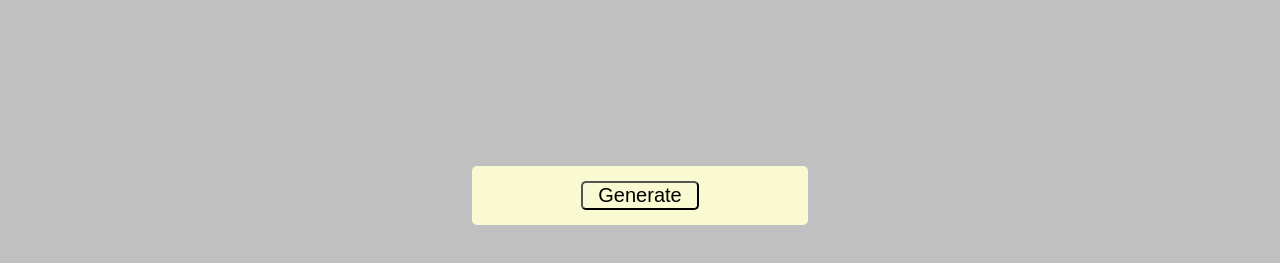
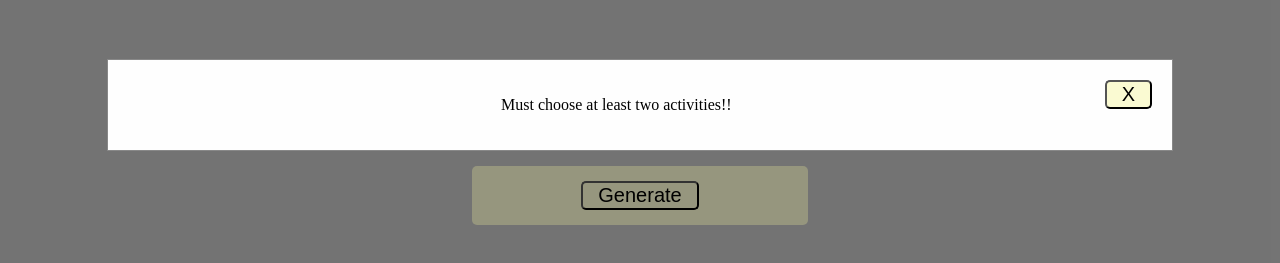
Before and after one commit to AnthonyStembreit/ADHD-Indecision-Solution, a plain HTML site: page index.html in a window 1280 px wide. Both pictures are taken after a click on the button "Generate". Shown: the part 133-396 px from the top of the page. Drawn offline with nearby package versions, Linux system fonts and the light colour scheme.

Commit message:
completed error handling with modal and user feedback

```diff
--- a/assets/generate-activities.js
+++ b/assets/generate-activities.js
@@ -32,9 +32,14 @@ generateDecision = (activities) => {
 $("#generate-decision").on("click", async e => {
     e.preventDefault();
     let activityArr = await doNotIncludeEvent()
-    if (activityArr.length < 1) {
-        $("#modal-error").text("must choose at least two activitys")
+    if (activityArr.length < 2) {
+        $("#modal").removeClass("hide")
+        $("#modal-message").text("Must choose at least two activities!!")
     } else {
         generateDecision(activityArr)
     }
 })
+$("#modal-btn").click(e => {
+    e.preventDefault();
+    $("#modal").addClass("hide")
+})
--- a/assets/style.css
+++ b/assets/style.css
@@ -5,6 +5,30 @@ body{
     background-size: cover ;
     background-position-y: center;
     background-color:silver
+}
+.hide{
+    display:none
+}
+#modal{
+    position: fixed;
+    z-index: 15;
+    left: 0;
+    top: 0;
+    right:0;
+    bottom:0;
+    overflow: auto;
+    background-color: rgb(0,0,0); /* Fallback color */
+    background-color: rgba(0,0,0,0.4);
+}
+.modal-content{
+    background-color: #fefefe;
+    margin: 15% auto;
+    padding: 20px;
+    border: 1px solid #888;
+    width: 80%;
+}
+#modal-btn{
+    float:right;
 }
 .navbar{
     padding: 10px;
--- a/index.html
+++ b/index.html
@@ -13,15 +13,20 @@
 		<a href="create.html">Activity List</a>
 	</div>
 	<main>
-        <h1 id="your-activity"></h1>
+		<h1 id="your-activity"></h1>
 		<form id="decision-form">
 			<button id="generate-decision" type="submit">Generate</button>
-            <section id="chosen-activities">
+			<section id="chosen-activities">
 
-            </section>
+			</section>
 		</form>
 	</main>
-
+	<div id="modal" class="hide">
+		<div class="modal-content">
+			<button id="modal-btn">X</button>
+			<p id="modal-message"></p>
+		</div>
+	</div>
 	<script src="https://code.jquery.com/jquery.js"></script>
 	<script src="./assets/generate-activities.js"></script>
 </body>
```
Also changed, not shown: assets/manage-activites.js (+8 -3 lines), create.html (+10 -4 lines).
